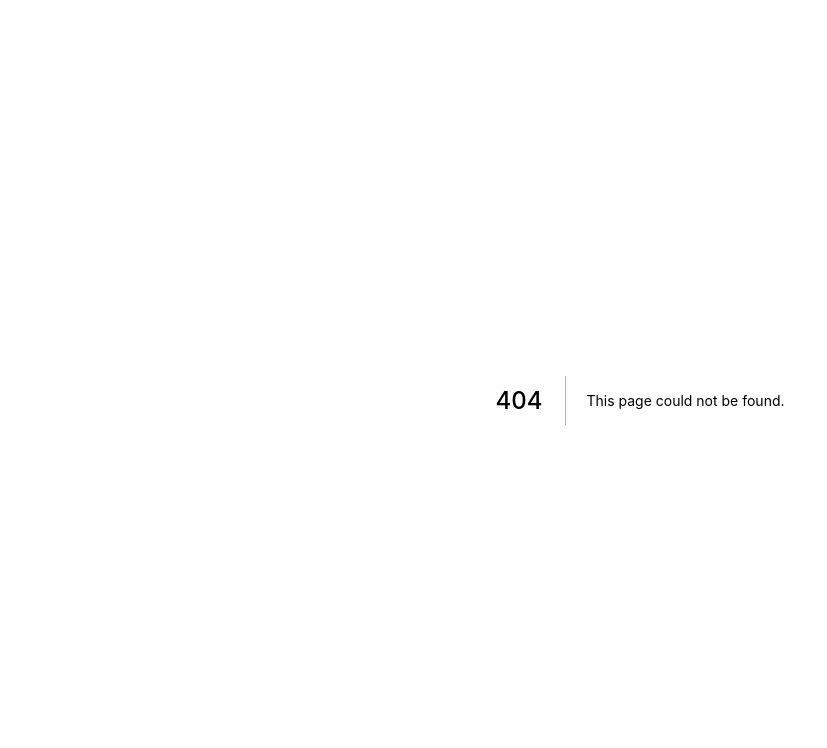
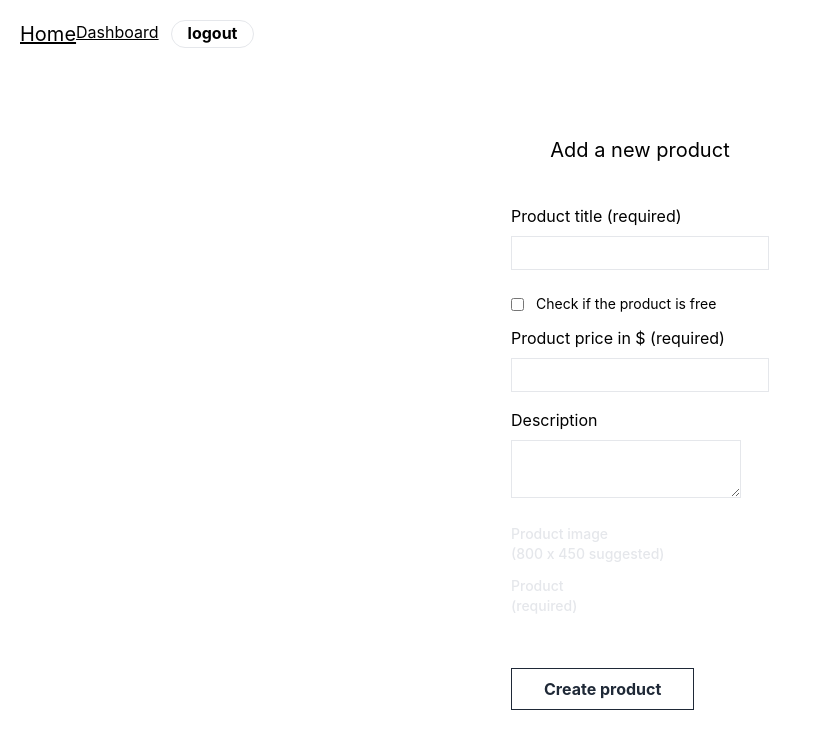
Before and after one commit to mitchellabrouwer/digital-downloads, a Next.js app: page /dashboard/new in a window 1280 px wide. Before the commit this address had no page. Shown: the top 748 px of the page, without its empty margins (0-827 px from the left). Built offline with nearby package versions, Linux system fonts and the light colour scheme; no server answers; sample sign-in values are in the browser's storage.

Commit message:
feat: add new product front

```diff
--- a/pages/dashboard/index.tsx
+++ b/pages/dashboard/index.tsx
@@ -1,6 +1,9 @@
 import { useSession } from "next-auth/react";
 import Head from "next/head";
+
+import Link from "next/link";
 import { useRouter } from "next/router";
+import Heading from "../../components/Heading";
 
 export default function Dashboard() {
   const { data: session, status } = useSession();
@@ -27,7 +30,15 @@ export default function Dashboard() {
         <link rel="icon" href="/favicon.ico"></link>
       </Head>
 
+      <Heading />
+
       <h1 className="mt-20 flex justify-center text-xl">Dashboard</h1>
+
+      <div className="mt-10 flex justify-center">
+        <Link href="/dashboard/new">
+          <a className="border p-2 text-xl">Create a new product</a>
+        </Link>
+      </div>
     </div>
   );
 }
--- /dev/null
+++ b/pages/dashboard/new.tsx
@@ -0,0 +1,156 @@
+/* eslint-disable consistent-return */
+/* eslint-disable jsx-a11y/label-has-associated-control */
+import { useState } from "react";
+
+import Head from "next/head";
+import { useRouter } from "next/router";
+
+import { useSession } from "next-auth/react";
+import Heading from "../../components/Heading";
+
+export default function NewProduct() {
+  const { data: session, status } = useSession();
+  const router = useRouter();
+  const [title, setTitle] = useState("");
+  const [image, setImage] = useState(null);
+  const [product, setProduct] = useState(null);
+  const [description, setDescription] = useState("");
+  const [price, setPrice] = useState(0);
+  const [free, setFree] = useState(false);
+
+  const loading = status === "loading";
+
+  if (loading) {
+    return null;
+  }
+
+  if (!session) {
+    router.push("/");
+  }
+
+  return (
+    <div>
+      <Head>
+        <title>Digital Downloads</title>
+        <meta name="description" content="Digital Downloads Website" />
+        <link rel="icon" href="/favicon.ico" />
+      </Head>
+
+      <Heading />
+
+      <h1 className="mt-20 flex justify-center text-xl">Add a new product</h1>
+
+      <div className="flex justify-center">
+        <form
+          className="mt-10"
+          onSubmit={async (e) => {
+            e.preventDefault();
+
+            const body = new FormData();
+            body.append("image", image);
+            body.append("product", product);
+            body.append("title", title);
+            body.append("free", String(free));
+            body.append("price", String(price));
+            body.append("description", description);
+
+            await fetch("/api/new", {
+              body,
+              method: "POST",
+            });
+
+            router.push(`/dashboard`);
+          }}
+        >
+          <div className="mb-5 flex-1">
+            <div className="mb-2 flex-1">Product title (required)</div>
+            <input
+              onChange={(e) => setTitle(e.target.value)}
+              className="mb-4 border p-1 text-black"
+              required
+            />
+            <div className="relative mt-2 mb-3 flex items-start">
+              <div className="flex h-5 items-center">
+                <input
+                  type="checkbox"
+                  checked={free}
+                  onChange={() => setFree(!free)}
+                />
+              </div>
+              <div className="ml-3 text-sm">
+                <label>Check if the product is free</label>
+              </div>
+            </div>
+            {!free && (
+              <>
+                <div className="mb-2 flex-1">Product price in $ (required)</div>
+                <input
+                  pattern="^\d*(\.\d{0,2})?$"
+                  onChange={(e) => setPrice(Number(e.target.value))}
+                  className="mb-4 border p-1 text-black"
+                  required
+                />
+              </>
+            )}
+            <div className="mb-2 flex-1">Description</div>
+            <textarea
+              onChange={(e) => setDescription(e.target.value)}
+              className="border p-1 text-black "
+            />
+          </div>
+
+          <div className="text-sm text-gray-200 ">
+            <label className="relative my-3 block  cursor-pointer font-medium">
+              <p className="">Product image {image && "✅"}</p> (800 x 450
+              suggested)
+              <input
+                type="file"
+                accept="image/*"
+                className="hidden"
+                onChange={(event) => {
+                  if (event.target.files && event.target.files[0]) {
+                    if (event.target.files[0].size > 3072000) {
+                      alert("Maximum size allowed is 3MB");
+                      return false;
+                    }
+                    setImage(event.target.files[0]);
+                  }
+                }}
+              />
+            </label>
+          </div>
+
+          <div className="text-sm text-gray-200 ">
+            <label className="relative my-3 block  cursor-pointer font-medium">
+              <p className="">Product {product && "✅"}</p> (required)
+              <input
+                type="file"
+                className="hidden"
+                onChange={(event) => {
+                  if (event.target.files && event.target.files[0]) {
+                    if (event.target.files[0].size > 20480000) {
+                      alert("Maximum size allowed is 20MB");
+                      return false;
+                    }
+                    setProduct(event.target.files[0]);
+                  }
+                }}
+              />
+            </label>
+          </div>
+          <button
+            type="button"
+            disabled={!(title && product && (free || price))}
+            className={`mt-10 border px-8 py-2 font-bold  ${
+              title && (free || price)
+                ? ""
+                : "cursor-not-allowed border-gray-800 text-gray-800"
+            }`}
+          >
+            Create product
+          </button>
+        </form>
+      </div>
+    </div>
+  );
+}
```
